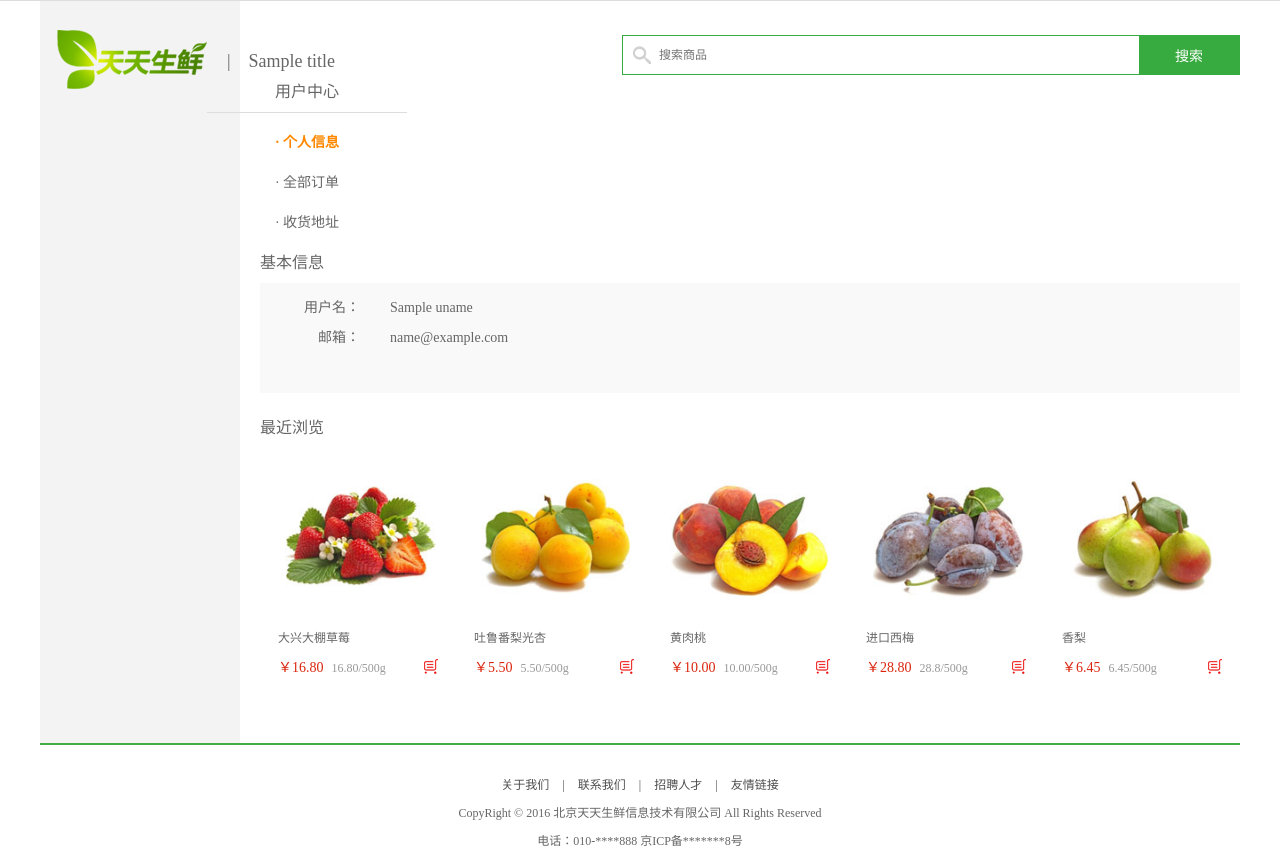
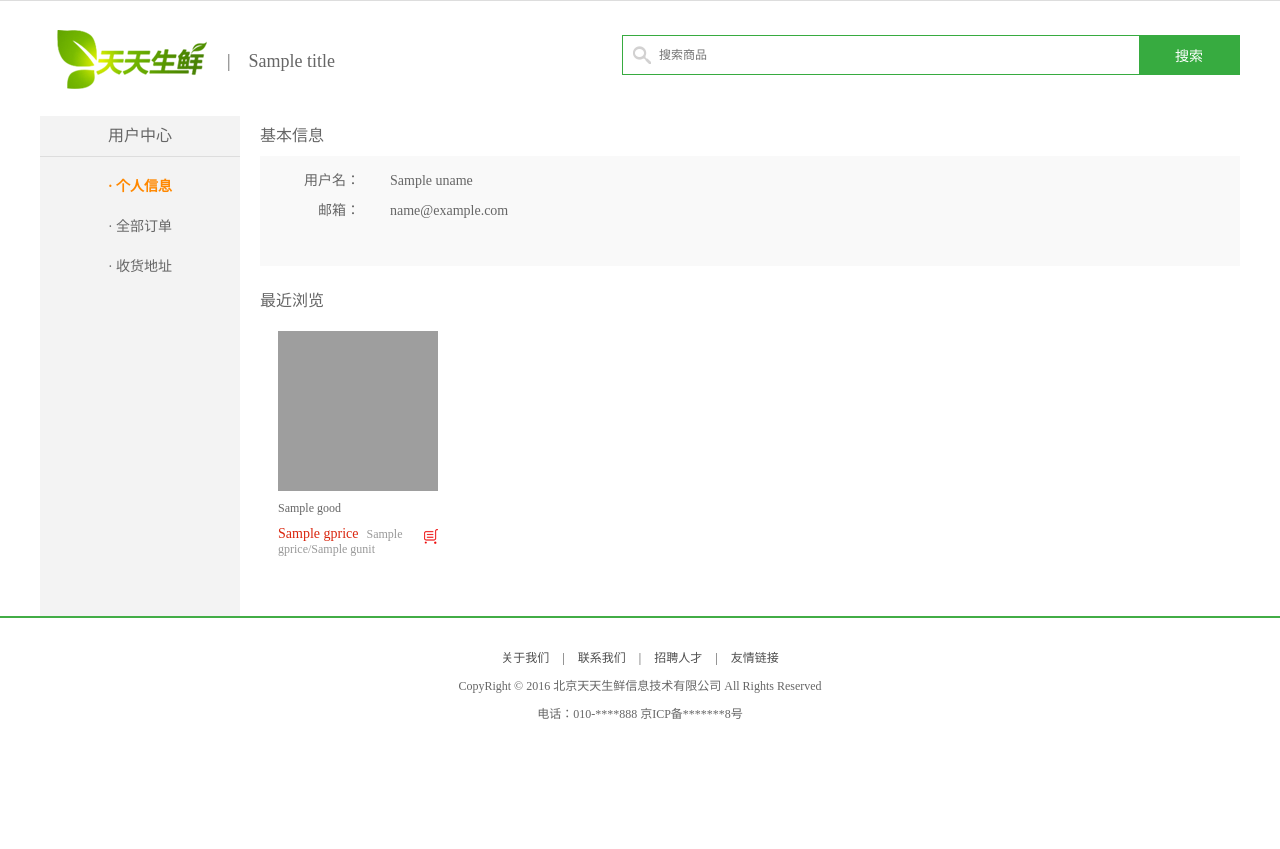
Before and after one commit to jyongforever/ttsx_jy, a Django app: template ttsx/templates/tt_user/info.html in a window 1280 px wide. Shown: the part 29-878 px from the top of the page. After the commit the page ends 748 px from the top, so only its background shows below. Run offline with Django 3.2, Linux system fonts and the light colour scheme; the template is opened without the code that fills it: most values are stand-ins (such as "Sample title", 1, 10 or a date in 2020); grey boxes are pictures that could not be loaded.

Commit message:
显示最近浏览五件商品

```diff
--- a/ttsx/templates/base.html
+++ b/ttsx/templates/base.html
@@ -50,7 +50,11 @@
 			<input type="text" class="input_text fl" name="q" placeholder="搜索商品">
 			<input type="submit" class="input_btn fr" value="搜索">
             </form>
+        </div>
 	</div>
+
+
+
         {% else %}
         <div class="search_bar clearfix">
 		<a href="/" class="logo fl"><img src="/static/images/logo.png"></a>
--- a/ttsx/templates/tt_user/info.html
+++ b/ttsx/templates/tt_user/info.html
@@ -1,15 +1,14 @@
 {% extends 'base.html' %}
 
+
 {% block body %}
-
-
 	<div class="main_con clearfix">
 		<div class="left_menu_con clearfix">
 			<h3>用户中心</h3>
 			<ul>
-				<li><a href="/user/info" class="active">· 个人信息</a></li>
-				<li><a href="/user/order">· 全部订单</a></li>
-				<li><a href="/user/site">· 收货地址</a></li>
+				<li><a href="/user/" class="active">· 个人信息</a></li>
+				<li><a href="/user/order/">· 全部订单</a></li>
+				<li><a href="/user/site/">· 收货地址</a></li>
 			</ul>
 		</div>
 		<div class="right_content clearfix">
@@ -24,57 +23,21 @@
 				<h3 class="common_title2">最近浏览</h3>
 				<div class="has_view_list">
 					<ul class="goods_type_list clearfix">
+                        {% for goods in list_rec %}
 				<li>
-					<a href="/user/detail"><img src="/static/images/goods/goods003.jpg"></a>
-					<h4><a href="detail.html">大兴大棚草莓</a></h4>
+					<a href="/{{ goods.id }}/"><img src="/static/{{ goods.gpic }}"></a>
+					<h4><a href="/{{ goods.id }}/">{{ goods.gtitle }}</a></h4>
 					<div class="operate">
-						<span class="prize">￥16.80</span>
-						<span class="unit">16.80/500g</span>
+						<span class="prize">{{ goods.gprice }}</span>
+						<span class="unit">{{ goods.gprice }}/{{ goods.gunit }}</span>
 						<a href="#" class="add_goods" title="加入购物车"></a>
 					</div>
 				</li>
+                        {% endfor %}
 
-				<li>
-					<a href="#"><img src="/static/images/goods/goods004.jpg"></a>
-					<h4><a href="#">吐鲁番梨光杏</a></h4>
-					<div class="operate">
-						<span class="prize">￥5.50</span>
-						<span class="unit">5.50/500g</span>
-						<a href="#" class="add_goods" title="加入购物车"></a>
-					</div>
-				</li>
-
-				<li>
-					<a href="#"><img src="/static/images/goods/goods005.jpg"></a>
-					<h4><a href="#">黄肉桃</a></h4>
-					<div class="operate">
-						<span class="prize">￥10.00</span>
-						<span class="unit">10.00/500g</span>
-						<a href="#" class="add_goods" title="加入购物车"></a>
-					</div>
-				</li>
-
-				<li>
-					<a href="#"><img src="/static/images/goods/goods006.jpg"></a>
-					<h4><a href="#">进口西梅</a></h4>
-					<div class="operate">
-						<span class="prize">￥28.80</span>
-						<span class="unit">28.8/500g</span>
-						<a href="#" class="add_goods" title="加入购物车"></a>
-					</div>
-				</li>
-
-				<li>
-					<a href="#"><img src="/static/images/goods/goods007.jpg"></a>
-					<h4><a href="#">香梨</a></h4>
-					<div class="operate">
-						<span class="prize">￥6.45</span>
-						<span class="unit">6.45/500g</span>
-						<a href="#" class="add_goods" title="加入购物车"></a>
-					</div>
-				</li>
 			</ul>
 		</div>
 		</div>
 	</div>
-{% endblock body%}
+
+{% endblock body %}
```
Also changed, not shown: ttsx/static/js/register.js (+17 -1 lines), ttsx/tt_goods/views.py (+11 -1 lines), ttsx/tt_user/views.py (+17 -6 lines), 11 other files.
